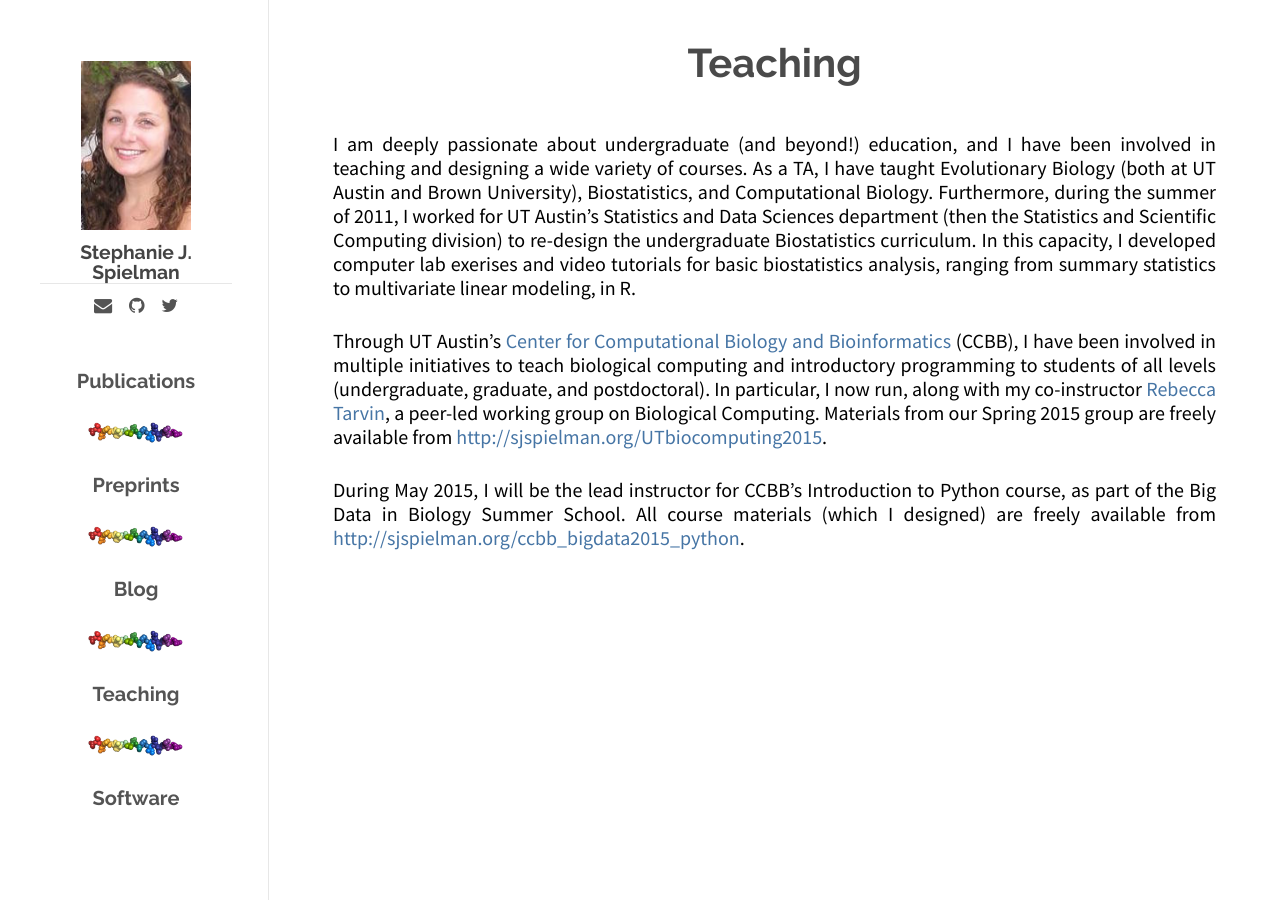
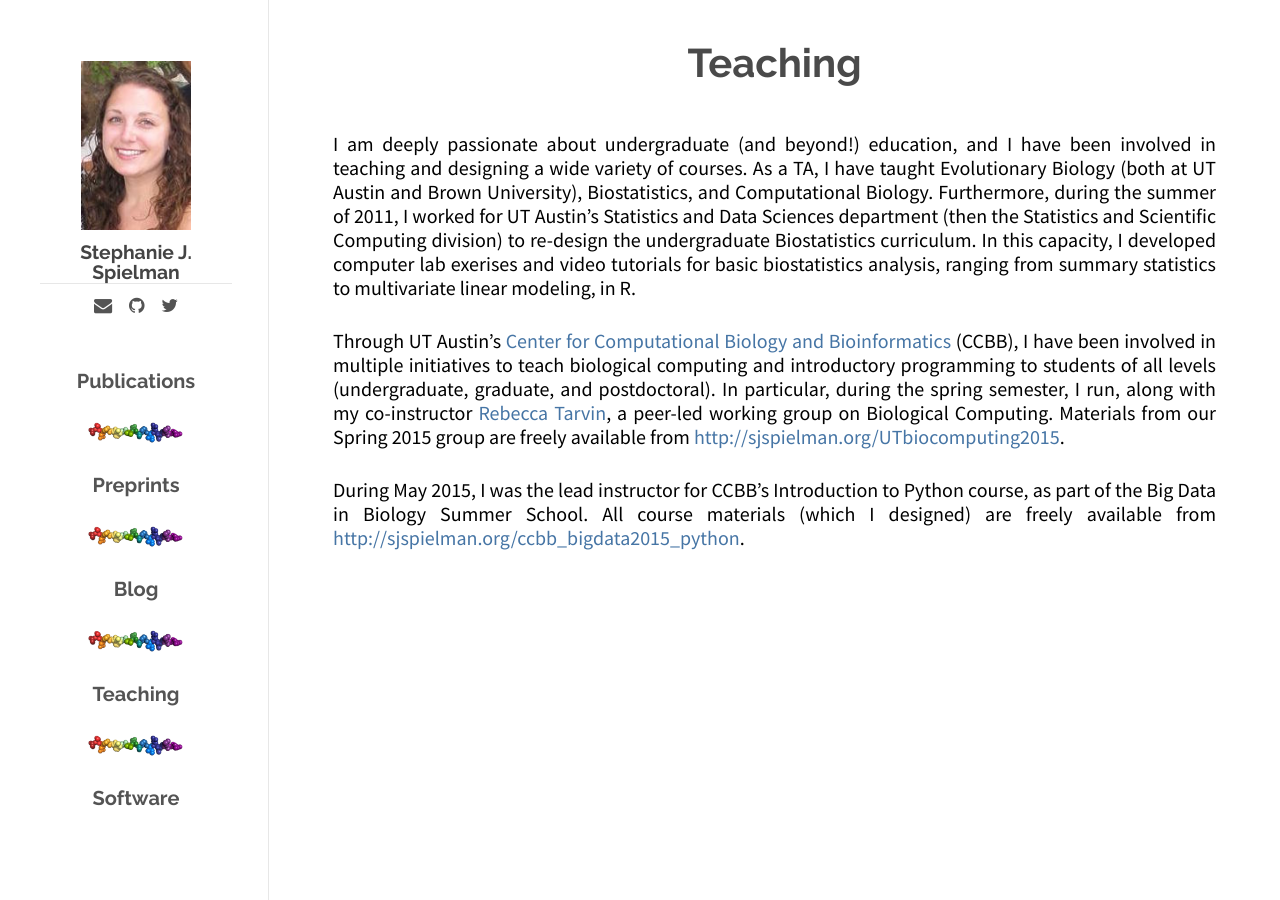
Before and after one commit to sjspielman/sjspielman.github.io, a Jekyll site: the page built from teaching.md, in a window 1280 px wide. Built offline with Jekyll 4.4.1, drawn with Linux system fonts in a browser that asks for light colours; Markdown is read by kramdown in place of the engine named in the settings.

Commit message:
pub, cv updates

```diff
--- a/teaching.md
+++ b/teaching.md
@@ -6,6 +6,6 @@ permalink: /teaching/
 
 I am deeply passionate about undergraduate (and beyond!) education, and I have been involved in teaching and designing a wide variety of courses. As a TA, I have taught Evolutionary Biology (both at UT Austin and Brown University), Biostatistics, and Computational Biology. Furthermore, during the summer of 2011, I worked for UT Austin's Statistics and Data Sciences department (then the Statistics and Scientific Computing division) to re-design the undergraduate Biostatistics curriculum. In this capacity, I developed computer lab exerises and video tutorials for basic biostatistics analysis, ranging from summary statistics to multivariate linear modeling, in R.
 
-Through UT Austin's [Center for Computational Biology and Bioinformatics](ccbb.biosci.utexas.edu/) (CCBB), I have been involved in multiple initiatives to teach biological computing and introductory programming to students of all levels (undergraduate, graduate, and postdoctoral). In particular, I now run, along with my co-instructor [Rebecca Tarvin](http://www.rebeccatarvin.com/), a peer-led working group on Biological Computing. Materials from our Spring 2015 group are freely available from [http://sjspielman.org/UTbiocomputing2015](http://sjspielman.org/UTbiocomputing2015).
+Through UT Austin's [Center for Computational Biology and Bioinformatics](ccbb.biosci.utexas.edu/) (CCBB), I have been involved in multiple initiatives to teach biological computing and introductory programming to students of all levels (undergraduate, graduate, and postdoctoral). In particular, during the spring semester, I run, along with my co-instructor [Rebecca Tarvin](http://www.rebeccatarvin.com/), a peer-led working group on Biological Computing. Materials from our Spring 2015 group are freely available from [http://sjspielman.org/UTbiocomputing2015](http://sjspielman.org/UTbiocomputing2015).
 
-During May 2015, I will be the lead instructor for CCBB's Introduction to Python course, as part of the Big Data in Biology Summer School. All course materials (which I designed) are freely available from [http://sjspielman.org/ccbb\_bigdata2015\_python](http://sjspielman.org/ccbb_bigdata2015_python).
+During May 2015, I was the lead instructor for CCBB's Introduction to Python course, as part of the Big Data in Biology Summer School. All course materials (which I designed) are freely available from [http://sjspielman.org/ccbb\_bigdata2015\_python](http://sjspielman.org/ccbb_bigdata2015_python).
```
Also changed, not shown: preprints.md (+1 -1 lines), publications.md (+5 -3 lines), 4 other files.
